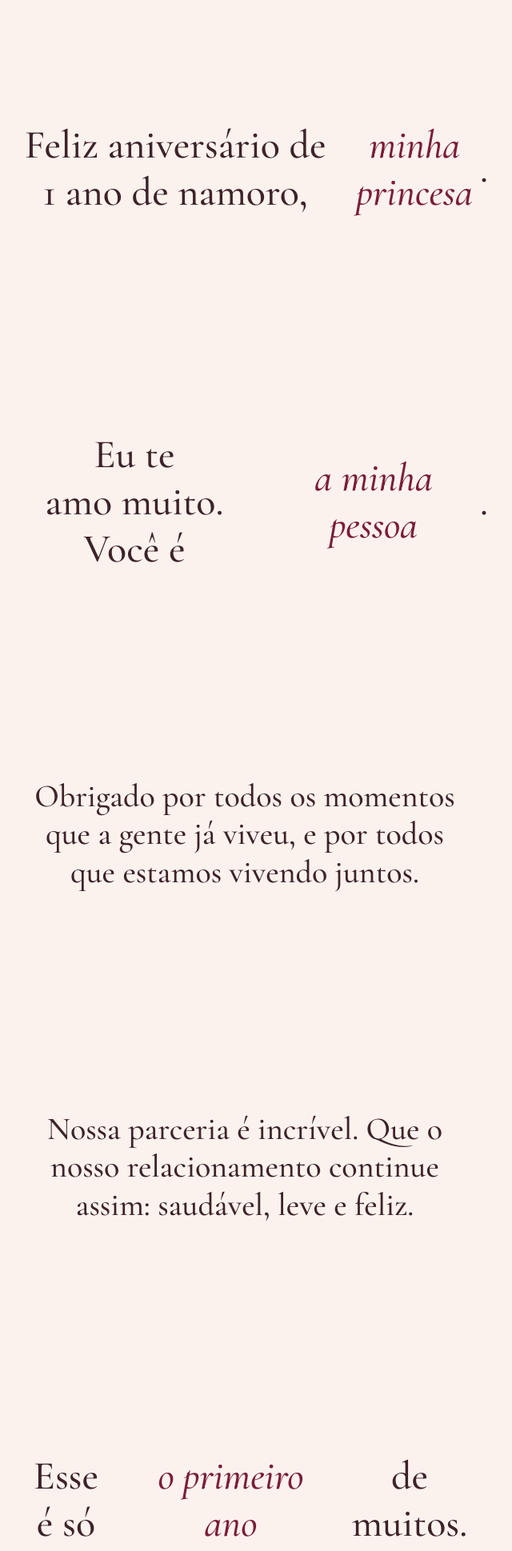
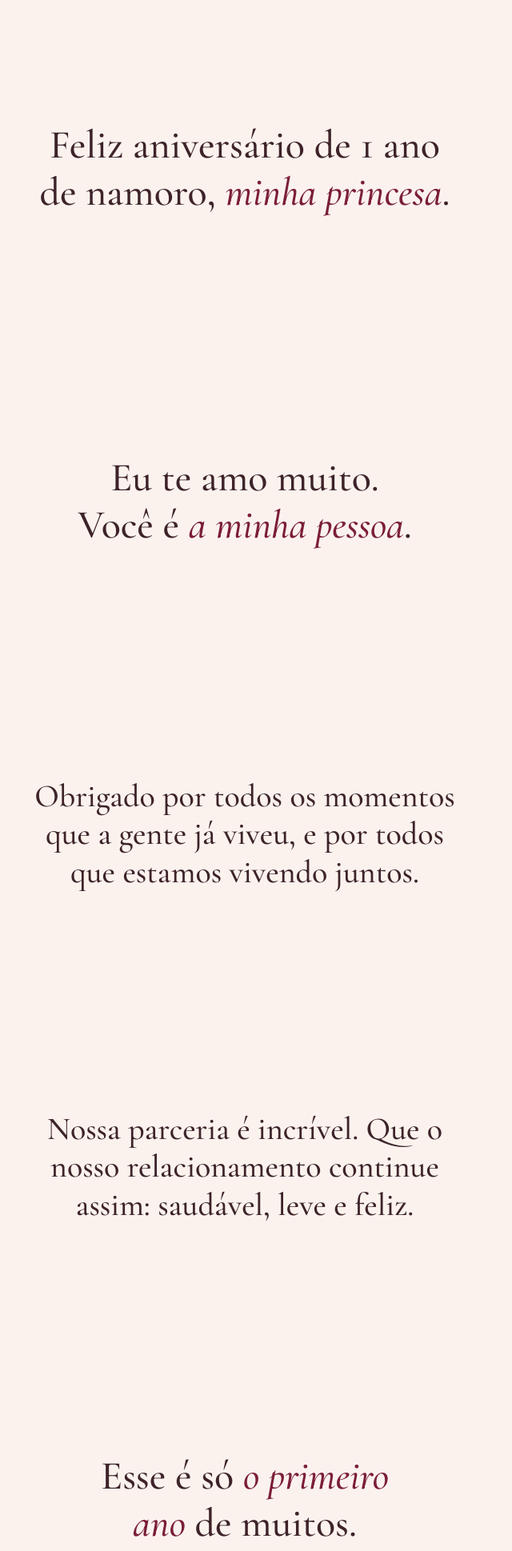
Before and after one commit to perruolo/1-ano-eu-e-j-lia, a plain HTML site: page index.html in a window 1280 px wide. Shown: the part 861-2800 px from the top of the page at 80% size, without its empty margins (334-974 px from the left). Drawn offline with nearby package versions, Linux system fonts and the light colour scheme.

Commit message:
Corrige quebra das frases da mensagem com itálico
Co-Authored-By: Claude Opus 5.5 <noreply@anthropic.com>

```diff
--- a/index.html
+++ b/index.html
@@ -78,7 +78,8 @@ img,video{max-width:100%;display:block}
   min-height:52svh;display:flex;align-items:center;justify-content:center;text-align:center;margin:0;
   font-family:var(--display);font-weight:500;font-size:clamp(30px, 8.4vw, 50px);line-height:1.18;color:var(--ink);text-wrap:balance;
 }
-.msg p em{color:var(--wine)}
+.msg p .frase-msg{display:block;max-width:100%}
+.msg p em{color:var(--wine);display:inline}
 .msg p.small{font-size:clamp(25px, 6.8vw, 40px)}
 
 /* ---------- mural ---------- */
@@ -216,11 +217,11 @@ img,video{max-width:100%;display:block}
   </section>
 
   <section class="msg wrap" id="carta" aria-label="Mensagem">
-    <p class="rv">Feliz aniversário de 1 ano de namoro, <em>minha princesa</em>.</p>
-    <p class="rv">Eu te amo muito.<br>Você é <em>a minha pessoa</em>.</p>
-    <p class="rv small">Obrigado por todos os momentos que a gente já viveu, e por todos que estamos vivendo juntos.</p>
-    <p class="rv small">Nossa parceria é incrível. Que o nosso relacionamento continue assim: saudável, leve e feliz.</p>
-    <p class="rv">Esse é só <em>o primeiro ano</em> de muitos.</p>
+    <p class="rv"><span class="frase-msg">Feliz aniversário de 1 ano de namoro, <em>minha princesa</em>.</span></p>
+    <p class="rv"><span class="frase-msg">Eu te amo muito.<br>Você é <em>a minha pessoa</em>.</span></p>
+    <p class="rv small"><span class="frase-msg">Obrigado por todos os momentos que a gente já viveu, e por todos que estamos vivendo juntos.</span></p>
+    <p class="rv small"><span class="frase-msg">Nossa parceria é incrível. Que o nosso relacionamento continue assim: saudável, leve e feliz.</span></p>
+    <p class="rv"><span class="frase-msg">Esse é só <em>o primeiro ano</em> de muitos.</span></p>
   </section>
 
   <section class="mural wrap" aria-label="Mural de fotos">
```
Also changed, not shown: pagina.html (+7 -6 lines).
